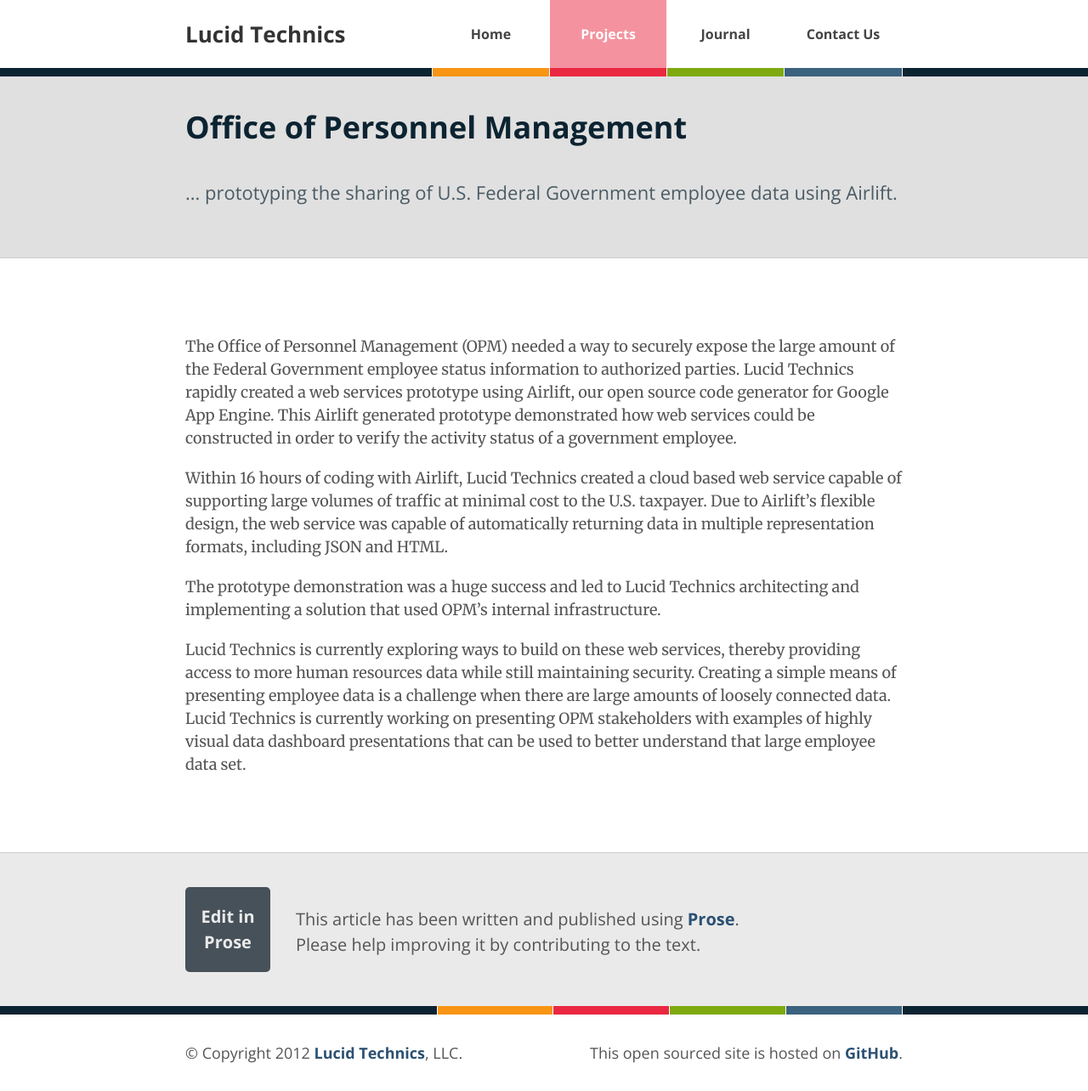
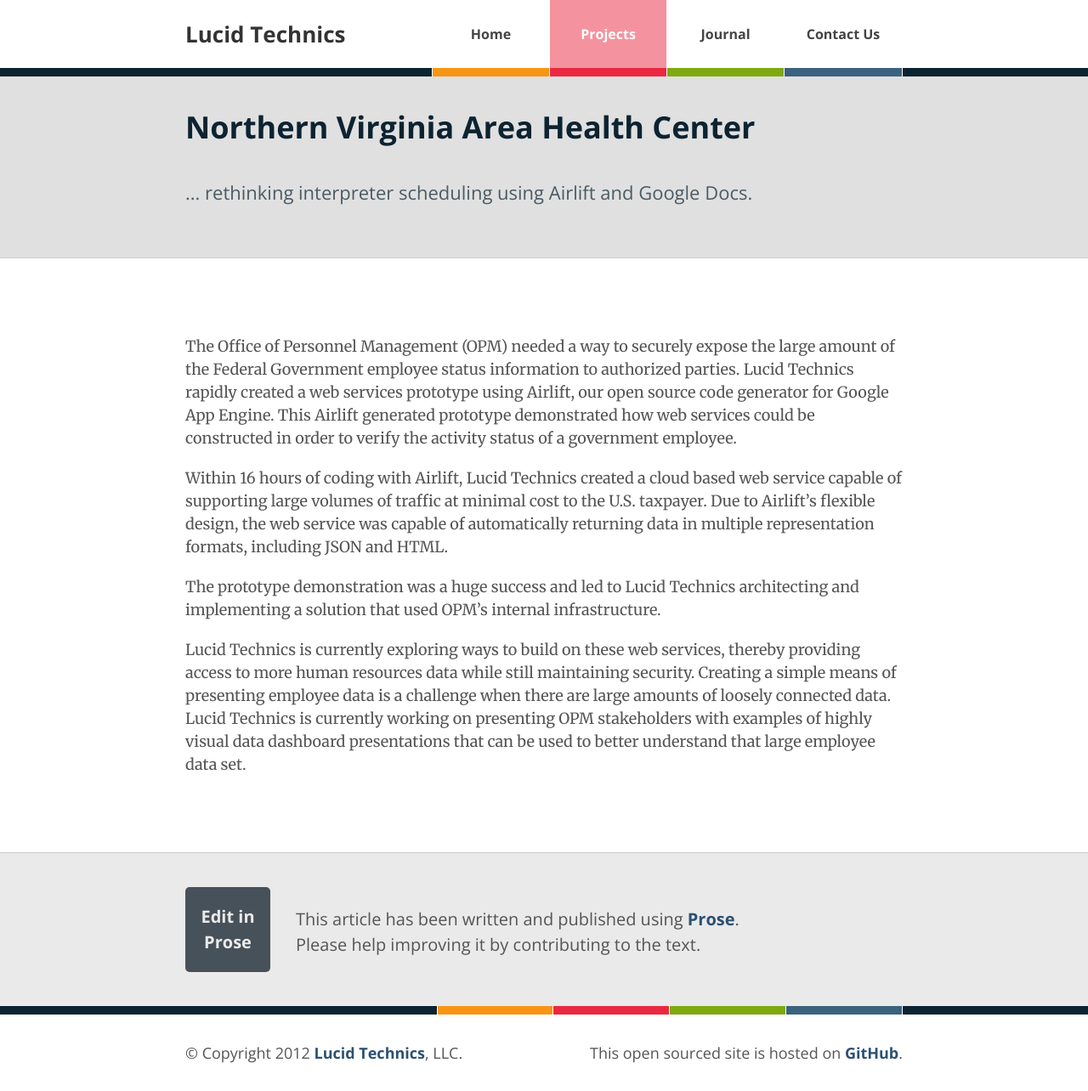
Before and after one commit to LucidTechnics/lucidtechnics.github.com, a Jekyll site: the page built from _posts/projects/0100-01-03-nvahec.md, in a window 1280 px wide. Shown: the whole page at 85% size. Built offline with Jekyll 4.4.1, drawn with Linux system fonts in a browser that asks for light colours; nearby versions of some CDN libraries.

Commit message:
Updated _posts/projects/0100-01-03-nvahec.md

```diff
--- a/_posts/projects/0100-01-03-nvahec.md
+++ b/_posts/projects/0100-01-03-nvahec.md
@@ -1,9 +1,9 @@
 ---
 layout: project
-title: Office of Personnel Management
-abstract: ... prototyping the sharing of U.S. Federal Government employee data using Airlift.
+title: Northern Virginia Area Health Center
+abstract: ... rethinking interpreter scheduling using Airlift and Google Docs.
 prose_link:
-  http://prose.io/#lucidtechnics/lucidtechnics.github.com/edit/master/_posts/projects/0100-01-02-opm.md
+  http://prose.io/#lucidtechnics/lucidtechnics.github.com/edit/master/_posts/projects/0100-01-03-nvahec.md
 author_twitter: lucidtechnics
 author: Bediako George
 image: /images/workers_866_350.jpg
```
